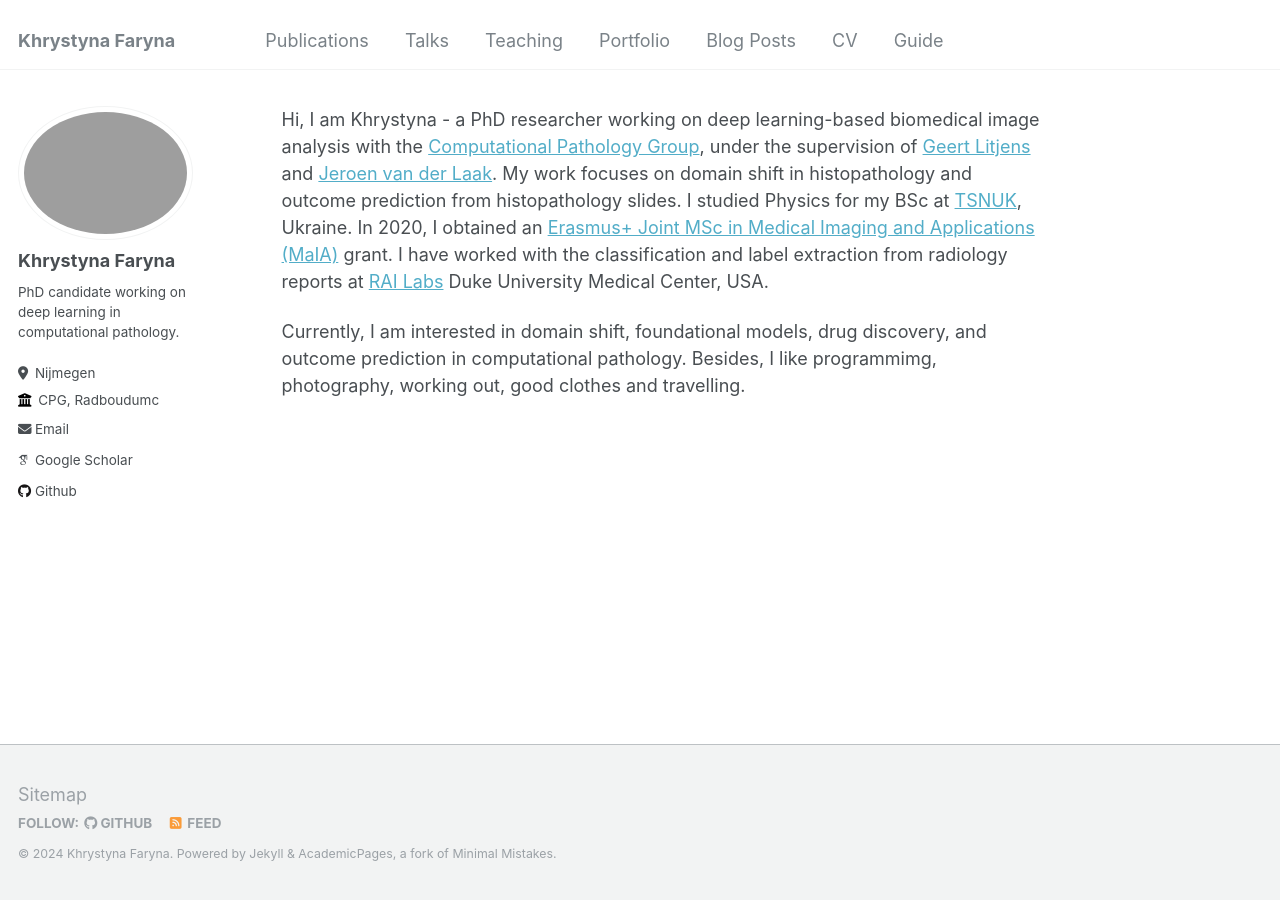
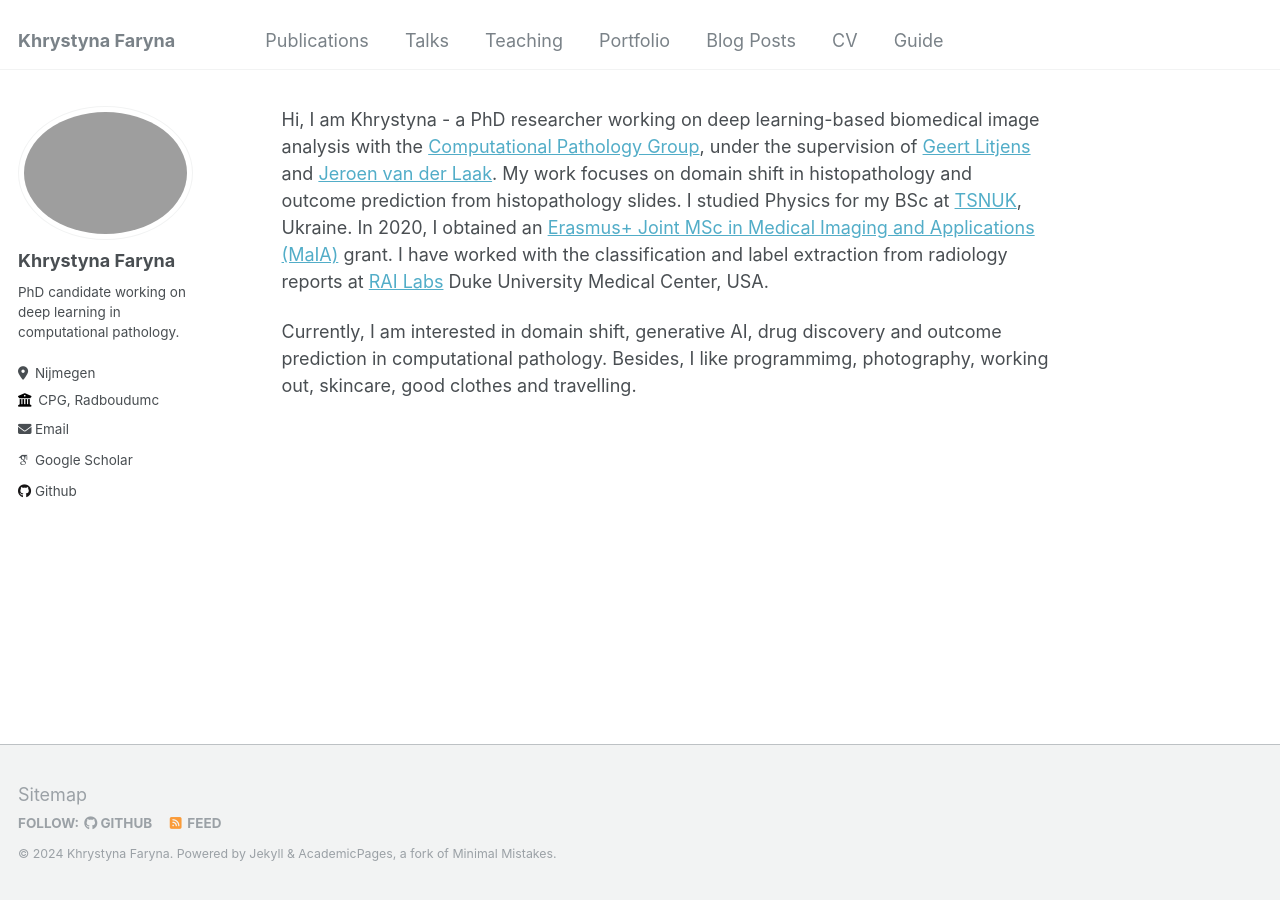
Before and after one commit to KhrystynaFaryna/khrystynafaryna.github.io, a Jekyll site: the page built from _pages/about.md, in a window 1280 px wide. Built offline with Jekyll 4.4.1, drawn with Linux system fonts in a browser that asks for light colours; some web fonts are replaced.

Commit message:
Update about.md

```diff
--- a/_pages/about.md
+++ b/_pages/about.md
@@ -10,4 +10,4 @@ redirect_from:
 
 Hi, I am Khrystyna - a PhD researcher working on deep learning-based biomedical image analysis with the [Computational Pathology Group](https://www.computationalpathologygroup.eu/), under the supervision of [Geert Litjens](https://geertlitjens.nl/) and [Jeroen van der Laak](https://www.computationalpathologygroup.eu/members/jeroen-van-der-laak/). My work focuses on domain shift in histopathology and outcome prediction from histopathology slides. I studied Physics for my BSc at [TSNUK](https://en.wikipedia.org/wiki/Taras_Shevchenko_National_University_of_Kyiv), Ukraine. In 2020, I obtained an [Erasmus+ Joint MSc in Medical Imaging and Applications (MaIA)](https://maiamaster.udg.edu/) grant. I have worked with the classification and label extraction from radiology reports at [RAI Labs](https://sites.duke.edu/railabs/) Duke University Medical Center, USA.
 
-Currently, I am interested in domain shift, foundational models, drug discovery, and outcome prediction in computational pathology. Besides, I like programmimg, photography, working out, good clothes and travelling.
+Currently, I am interested in domain shift, generative AI, drug discovery and outcome prediction in computational pathology. Besides, I like programmimg, photography, working out, skincare, good clothes and travelling.
```
